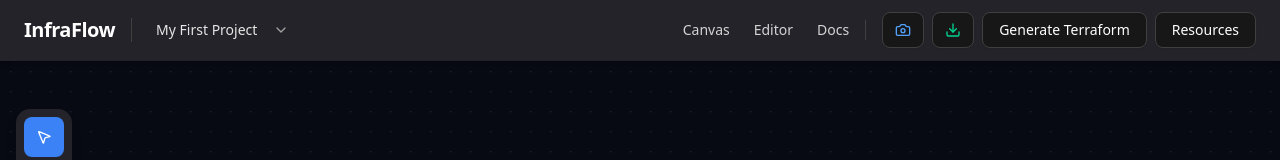
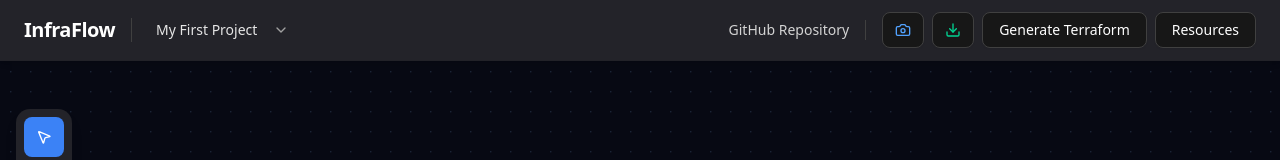
Before and after one commit to ABHISHEK27Y/InfraFlow, a Next.js app: page / in a window 1280 px wide. Shown: the top 160 px of the page. Built offline with nearby package versions, Linux system fonts and the light colour scheme.

Commit message:
fix: Remove broken navigation links as application is a SPA

```diff
--- a/src/components/Header.tsx
+++ b/src/components/Header.tsx
@@ -179,15 +179,9 @@ export default function Header({
       {/* Nav Links & Action Buttons */}
       <div className="flex items-center gap-4">
         <nav className="hidden lg:flex gap-6 text-sm text-neutral-300 font-medium">
-          <Link href="/canvas" className="hover:text-white transition">
-            Canvas
-          </Link>
-          <Link href="/editor" className="hover:text-white transition">
-            Editor
-          </Link>
-          <Link href="/docs" className="hover:text-white transition">
-            Docs
-          </Link>
+          <a href="https://github.com/ABHISHEK27Y/InfraFlow" target="_blank" rel="noreferrer" className="hover:text-white transition flex items-center gap-1">
+            GitHub Repository
+          </a>
         </nav>
 
         <div className="h-5 w-[1px] bg-neutral-700 hidden lg:block" />
```
